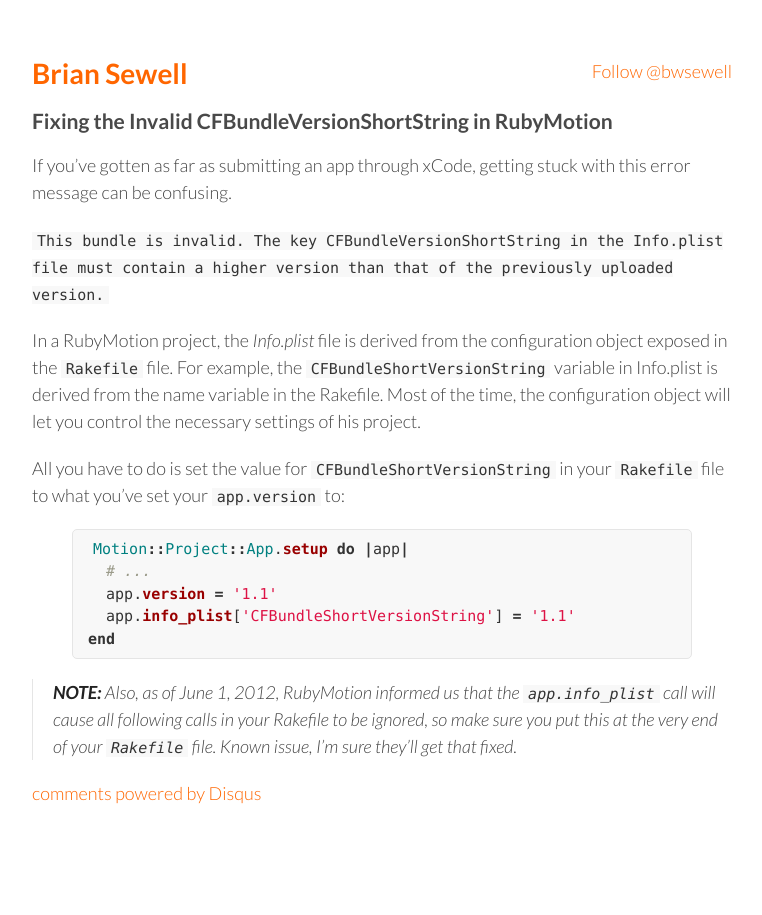
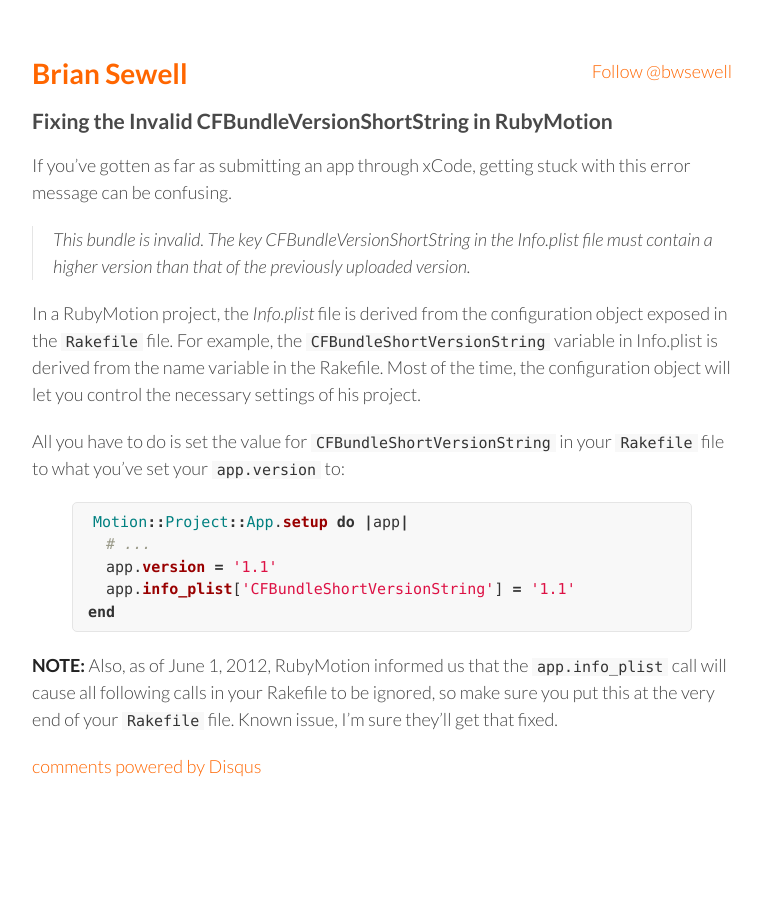
Before and after one commit to bwsewell/bwsewell.github.com, a Jekyll site: the page built from _posts/2012-08-27-fixing-the-invalid-cfbundleversionshortstring-in-rubymotion.md, in a window 1280 px wide. Shown: the whole page, without its empty margins (258-1020 px from the left). Built offline with Jekyll 4.4.1, drawn with Linux system fonts in a browser that asks for light colours; Markdown is read by kramdown in place of the engine named in the settings; comment, search, counter and statistics services are not loaded.

Commit message:
Wrapping error message in blockquotes

```diff
--- a/_posts/2012-08-27-fixing-the-invalid-cfbundleversionshortstring-in-rubymotion.md
+++ b/_posts/2012-08-27-fixing-the-invalid-cfbundleversionshortstring-in-rubymotion.md
@@ -15,7 +15,7 @@
 
 If you've gotten as far as submitting an app through xCode, getting stuck with this error message can be confusing.
 
-`This bundle is invalid.  The key CFBundleVersionShortString in the Info.plist file must contain a higher version than that of the previously uploaded version.`
+> This bundle is invalid.  The key CFBundleVersionShortString in the Info.plist file must contain a higher version than that of the previously uploaded version.
 
 In a RubyMotion project, the *Info.plist* file is derived from the configuration object exposed in the `Rakefile` file. For example, the `CFBundleShortVersionString` variable in Info.plist is derived from the name variable in the Rakefile. Most of the time, the configuration object will let you control the necessary settings of his project.
 
@@ -29,4 +29,4 @@
 end
 {% endhighlight %}
 
-> **NOTE:** Also, as of June 1, 2012, RubyMotion informed us that the `app.info_plist` call will cause all following calls in your Rakefile to be ignored, so make sure you put this at the very end of your `Rakefile` file.  Known issue, I'm sure they'll get that fixed.
+**NOTE:** Also, as of June 1, 2012, RubyMotion informed us that the `app.info_plist` call will cause all following calls in your Rakefile to be ignored, so make sure you put this at the very end of your `Rakefile` file.  Known issue, I'm sure they'll get that fixed.
```
